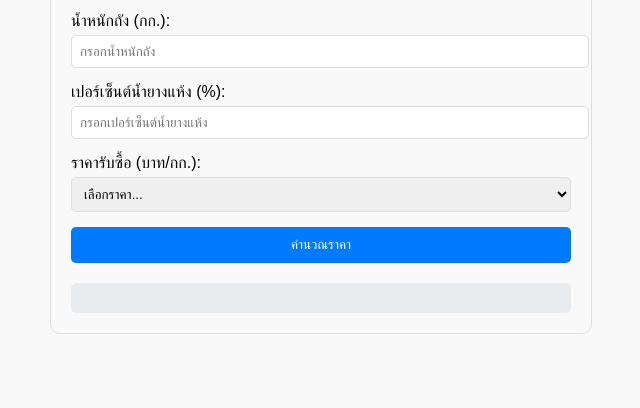
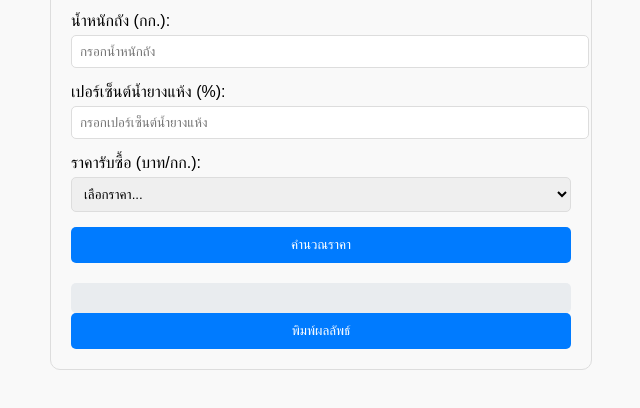
Before and after one commit to prakan-suma/Yak-cal, a plain HTML site: page index.html in a window 1280 px wide. Shown: the part 178-586 px from the top of the page, without its empty margins (319-959 px from the left). Drawn offline with Linux system fonts and the light colour scheme.

Commit message:
Update index.html

```diff
--- a/index.html
+++ b/index.html
@@ -77,6 +77,8 @@
 
     <div class="result" id="result"></div>
 
+    <button onclick="printResult()">พิมพ์ผลลัพธ์</button>
+
     <script>
         // เก็บค่าเลือกสุดท้ายไว้ใน Local Storage
         const rubberPriceSelect = document.getElementById('rubberPrice');
@@ -121,6 +123,21 @@
                 <strong>ยอดเงินที่ต้องจ่าย: ${totalPrice.toFixed(2)} บาท</strong>
             `;
         }
+
+        // ฟังก์ชันสำหรับการพิมพ์ผลลัพธ์
+        function printResult() {
+            const resultContent = document.getElementById('result').innerHTML;
+
+            // สร้างหน้าต่างใหม่เพื่อพิมพ์
+            const printWindow = window.open('', '', 'width=600,height=400');
+            printWindow.document.write('<html><head><title>ผลการคำนวณ</title></head><body>');
+            printWindow.document.write('<h2>ผลการคำนวณราคาน้ำยาง</h2>');
+            printWindow.document.write(resultContent);
+            printWindow.document.write('</body></html>');
+
+            printWindow.document.close();
+            printWindow.print();  // เรียกใช้งานหน้าต่างการพิมพ์
+        }
     </script>
 </body>
 </html>
```
